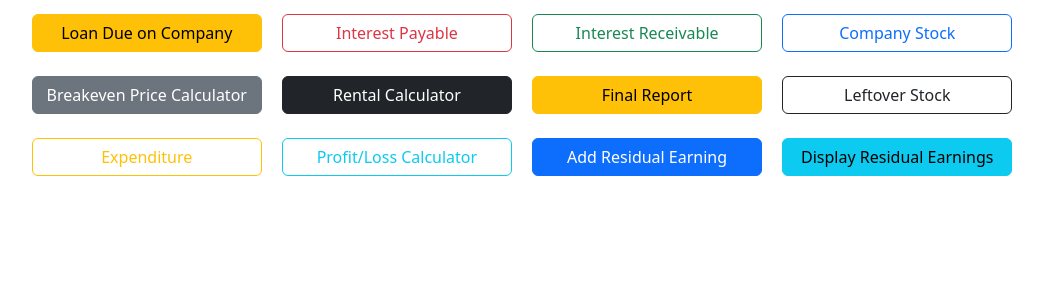
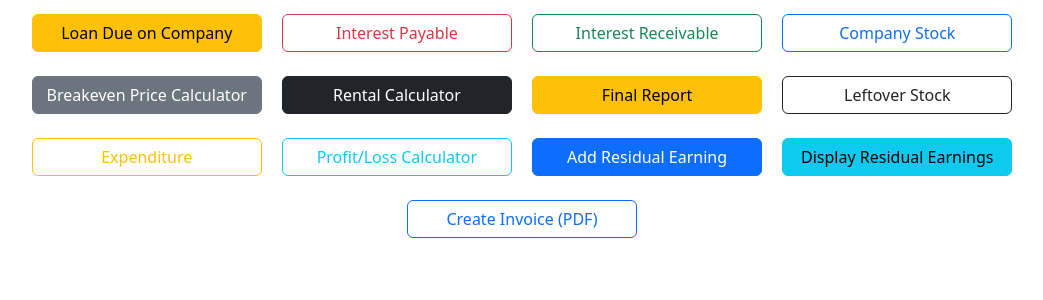
Before and after one commit to DUDU1608/warehouse-python, a Flask app: page /company/finance in a window 1280 px wide. Shown: the part 177-477 px from the top of the page, without its empty margins (118-1161 px from the left). Run offline with Flask 3, Linux system fonts and the light colour scheme; parts of the project's set-up code (start-up, migrations or seed data) failed here and were passed over; some libraries are stand-ins or nearby versions.

Commit message:
Update finance_dashboard.html

```diff
--- a/app/templates/company/finance_dashboard.html
+++ b/app/templates/company/finance_dashboard.html
@@ -36,6 +36,7 @@
         <!-- New: Residual Earning buttons -->
         <a href="/company/residual-earning/add" class="btn btn-primary module-btn">Add Residual Earning</a>
         <a href="/company/residual-earnings" class="btn btn-info module-btn">Display Residual Earnings</a>
+        <a href="/company/invoice/new" class="btn btn-outline-primary module-btn">Create Invoice (PDF)</a>
     </div>
 </div>
 </body>
```
